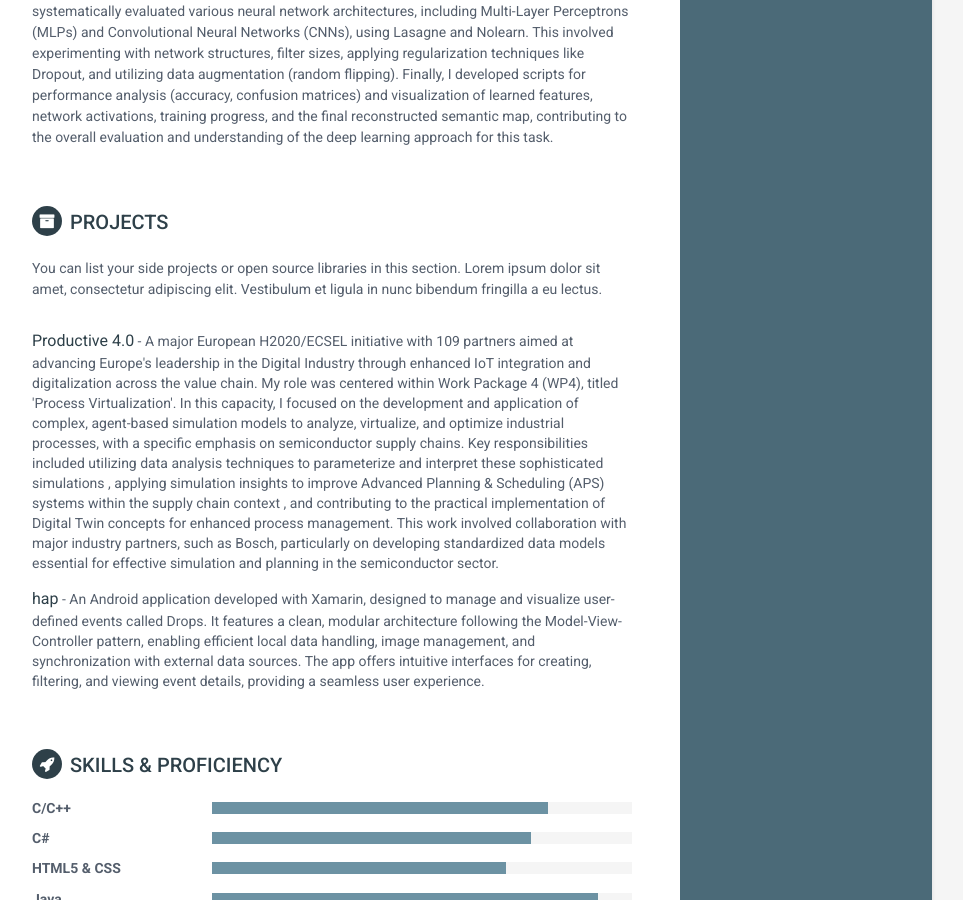
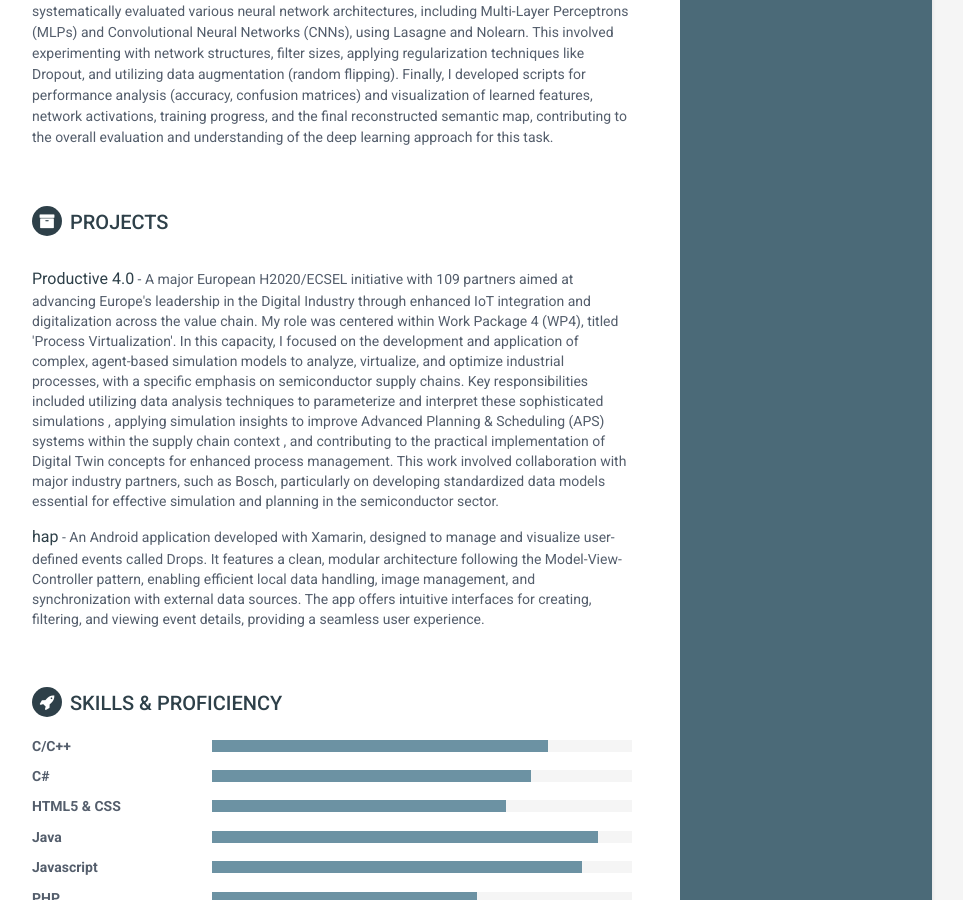
Before and after one commit to Saritus/saritus.github.io, a Jekyll site: the page built from index.html, in a window 1280 px wide and 900 px high, scrolled down 1730 px. Shown: the whole window, without its empty margins (188-1151 px from the left). Built offline with Jekyll 4.4.1, drawn with Linux system fonts in a browser that asks for light colours.

Commit message:
Update projects.html

```diff
--- a/_includes/projects.html
+++ b/_includes/projects.html
@@ -3,8 +3,6 @@
   <h2 class="section-title"><i class="fa fa-archive"></i>Projects</h2>
   <div class="intro">
     <p>
-      You can list your side projects or open source libraries in this section. Lorem ipsum dolor sit amet,
-      consectetur adipiscing elit. Vestibulum et ligula in nunc bibendum fringilla a eu lectus.
     </p>
   </div>
   <!--//intro-->
```
